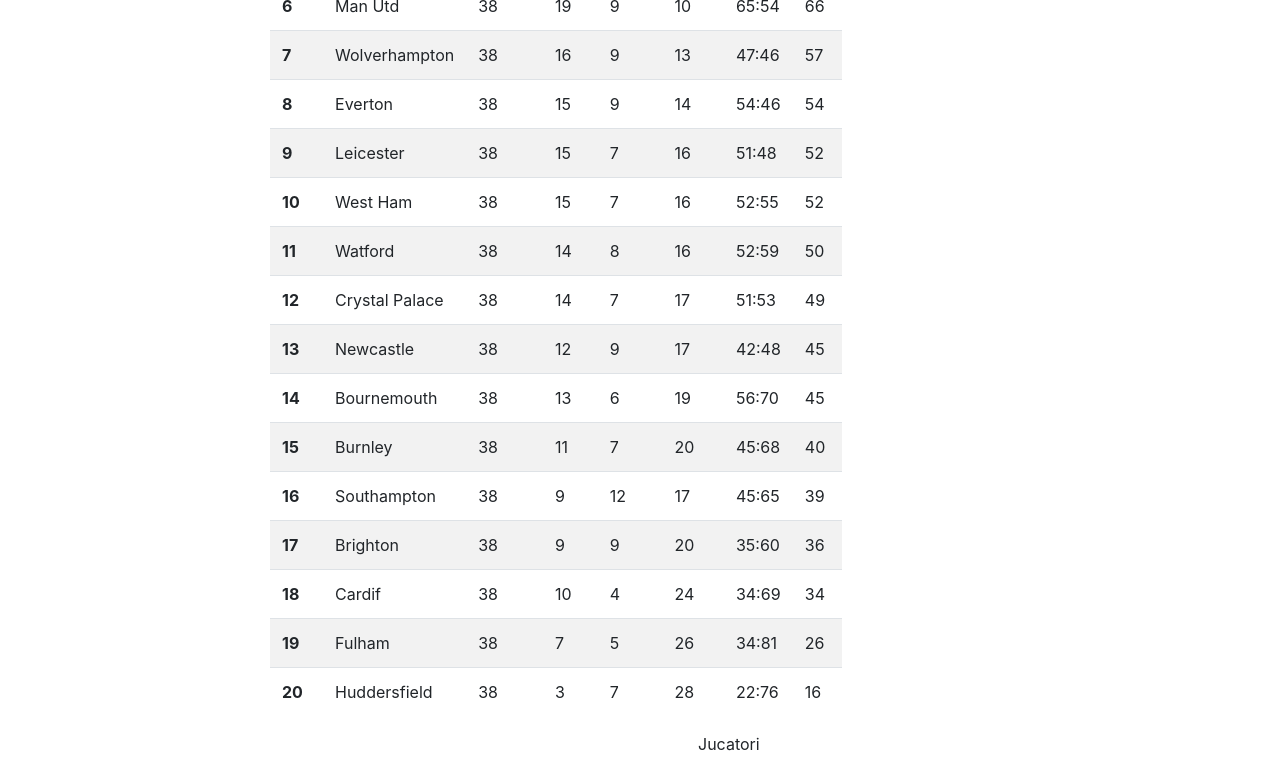
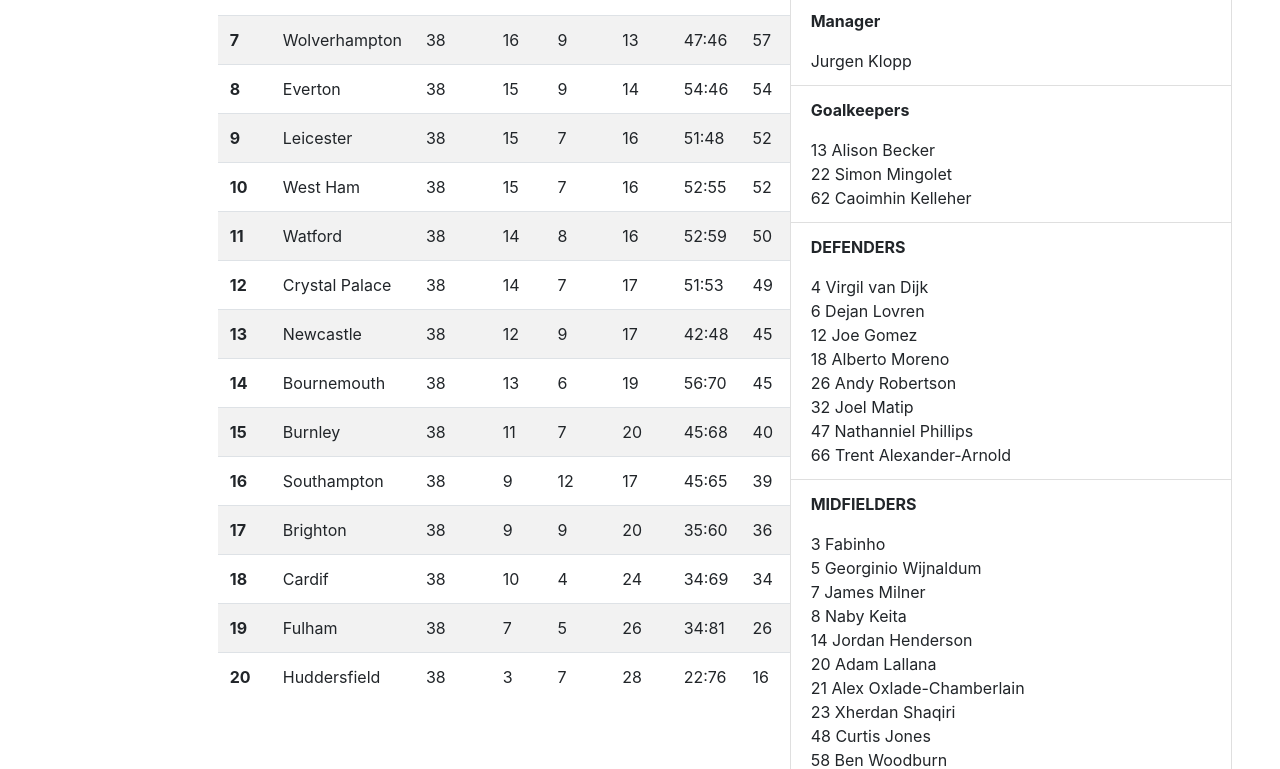
Before and after one commit to PaulChiorean/Football-rankings, a plain HTML site: page football.html in a window 1280 px wide. Shown: the part 369-1138 px from the top of the page. Drawn offline with nearby package versions, Linux system fonts and the light colour scheme.

Commit message:
Small changes to style.css and football.html

```diff
--- a/football.html
+++ b/football.html
@@ -9,7 +9,7 @@
 <body>
 
 	<div class="container">
-		<div class="container_countries" id="countries">
+		<div class="container-countries" id="countries">
 			<p>Tari</p>
 			<ul class="coutry-list">
 				<li>
@@ -59,7 +59,7 @@
 			</ul>
 		</div>
 
-		<div class="container_rank" id="rank">
+		<div class="container-rank" id="rank">
 			<p>Clasament</p>
 			<table class="table table-striped table-hover">
 				<thead>
@@ -278,15 +278,26 @@
 				</tbody>
 			</table>
 		</div>
-		<div class="container_players" id="players">
+		<div class="container-players" id="players">
 			<p>Jucatori</p>
 			<ul class="list-group">
-				<li class="list-group-item"><img src="https://d3j2s6hdd6a7rg.cloudfront.net/v2/JE-271/lfc/images/logo.png"></li>
-				<li class="list-group-item"><p class="team">Manager</p>  Jurgen Klopp</li>
-				<li class="list-group-item"><p class="team">Goalkeepers</p>13 Alison Becker<br> 22 Simon Mingolet <br>62 Caoimhin Kelleher</li>
-				<li class="list-group-item"><p class="team">DEFENDERS</p>4 Virgil van Dijk<br>6 Dejan Lovren<br>12 Joe Gomez<br>18 Alberto Moreno<br>26 Andy Robertson<br>32 Joel Matip<br>47 Nathanniel Phillips<br>66 Trent Alexander-Arnold </li>
-				<li class="list-group-item"><p class="team">MIDFIELDERS</p>3 Fabinho<br>5 Georginio Wijnaldum<br>7 James Milner<br>8 Naby Keita<br>14 Jordan Henderson<br>20 Adam Lallana<br>21 Alex Oxlade-Chamberlain<br>23 Xherdan Shaqiri<br>48 Curtis Jones<br>58 Ben Woodburn<br>64 Rafael Camacho</li>
-				<li class="list-group-item"><p class="team">FORWARDS</p>9 Roberto Firmino<br>10 Sadio Mane<br>11 Mohamed Salah<br>15 Daniel Sturridge<br>24 Rhian Brewster<br>27 Divock Origi</li>
+				<li class="list-group-item">
+					<img src="https://d3j2s6hdd6a7rg.cloudfront.net/v2/JE-271/lfc/images/logo.png"></li>
+				<li class="list-group-item">
+					<p class="team">Manager</p>Jurgen Klopp
+				</li>
+				<li class="list-group-item">
+					<p class="team">Goalkeepers</p>13 Alison Becker<br> 22 Simon Mingolet <br>62 Caoimhin Kelleher
+				</li>
+				<li class="list-group-item">
+					<p class="team">DEFENDERS</p>4 Virgil van Dijk<br>6 Dejan Lovren<br>12 Joe Gomez<br>18 Alberto Moreno<br>26 Andy Robertson<br>32 Joel Matip<br>47 Nathanniel Phillips<br>66 Trent Alexander-Arnold
+				</li>
+				<li class="list-group-item">
+					<p class="team">MIDFIELDERS</p>3 Fabinho<br>5 Georginio Wijnaldum<br>7 James Milner<br>8 Naby Keita<br>14 Jordan Henderson<br>20 Adam Lallana<br>21 Alex Oxlade-Chamberlain<br>23 Xherdan Shaqiri<br>48 Curtis Jones<br>58 Ben Woodburn<br>64 Rafael Camacho
+				</li>
+				<li class="list-group-item">
+					<p class="team">FORWARDS</p>9 Roberto Firmino<br>10 Sadio Mane<br>11 Mohamed Salah<br>15 Daniel Sturridge<br>24 Rhian Brewster<br>27 Divock Origi
+				</li>
 			</ul>
 		</div>
 	</div>
--- a/styles.css
+++ b/styles.css
@@ -1,28 +1,14 @@
 .container{
-	margin: 15px;
-
-
-
-}
-#countries{
-
-	float: left;
-
+	display: flex;
+	justify-content: space-between;
 }
 
-#rank{
-
-	padding-left: 240px;
-	width: 800px;
-
-
+.container-players {
+	display: flex;
+    flex-direction: column;
+    align-items: center
 }
 
-#players{
-
-	float: right;
-
-}
 .table-hover tbody tr:hover td, .table-hover tbody tr:hover th {
   background-color: #89FADF;
 }
```
